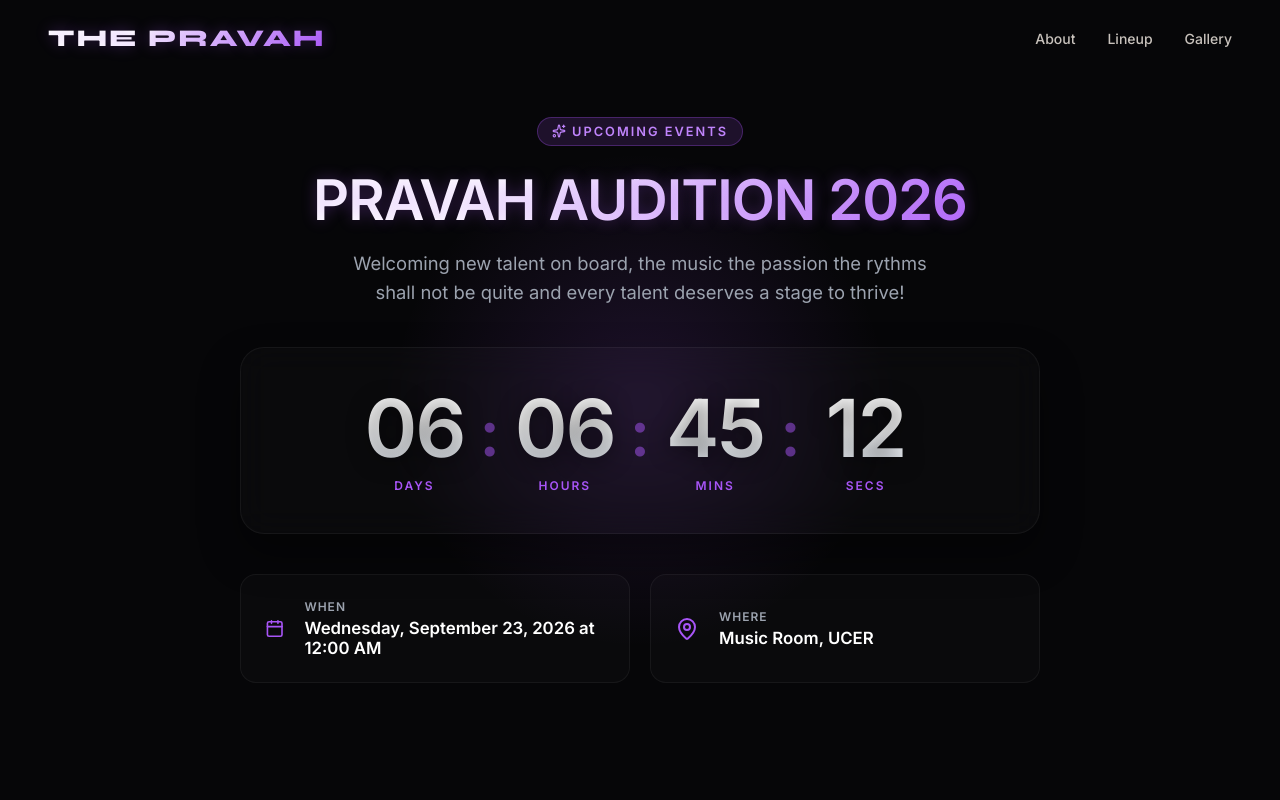
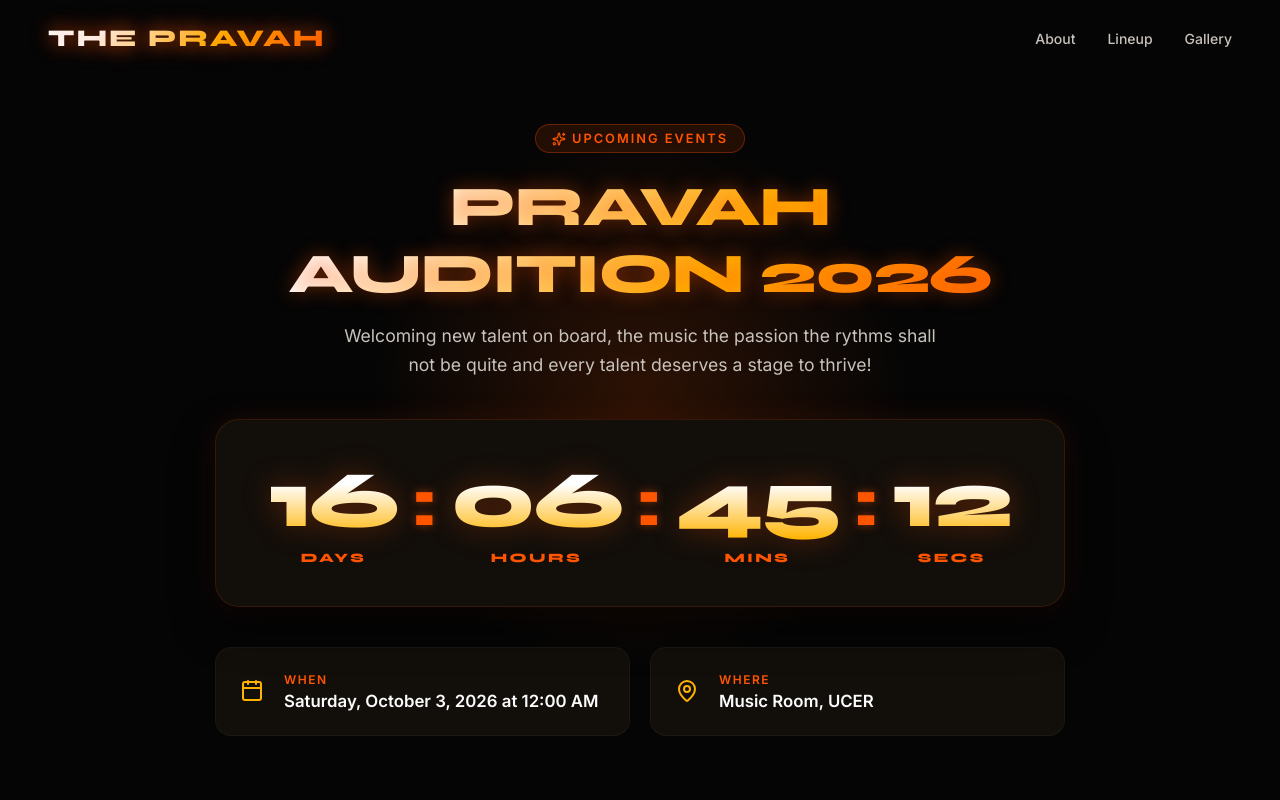
Before and after one commit to shaurya0002/project-x, a React (Vite) app: page /events in a window 1280 px wide. Shown: the top 800 px of the page. Built offline with nearby package versions, Linux system fonts and the light colour scheme.

Commit message:
Changed font color on navbar footer and event tab

```diff
--- a/src/components/Footer.css
+++ b/src/components/Footer.css
@@ -28,10 +28,15 @@
   font-family: var(--font-display);
   font-size: 28px;
   font-weight: 800;
-  color: var(--accent-gold);
+  background: linear-gradient(135deg, var(--accent-gold) 30%, var(--accent-orange) 100%);
+  -webkit-background-clip: text;
+  background-clip: text;
+  -webkit-text-fill-color: transparent;
+  filter: drop-shadow(0 0 12px rgba(255, 85, 0, 0.4));
   letter-spacing: 2.5px;
   margin-bottom: 4px;
 }
+
 
 .footer-tagline {
   font-family: var(--font-body);
--- a/src/components/Navbar.css
+++ b/src/components/Navbar.css
@@ -37,10 +37,19 @@
   font-size: 24px;
   font-weight: 800;
   letter-spacing: 2px;
-  color: var(--accent-gold);
+  background: linear-gradient(135deg, var(--accent-gold) 30%, var(--accent-orange) 100%);
+  -webkit-background-clip: text;
+  background-clip: text;
+  -webkit-text-fill-color: transparent;
+  filter: drop-shadow(0 0 10px rgba(255, 85, 0, 0.4));
   text-decoration: none;
   transition: var(--transition-smooth);
 }
+
+.nav-brand-link:hover .nav-logo {
+  filter: drop-shadow(0 0 18px rgba(255, 85, 0, 0.8)) drop-shadow(0 0 25px rgba(255, 179, 0, 0.5));
+}
+
 
 
 
--- a/src/pages/Events.css
+++ b/src/pages/Events.css
@@ -1,25 +1,25 @@
 .events-page {
-  background: #060608;
-  color: #ffffff;
+  background: var(--bg-primary);
+  color: var(--text-main);
   min-height: 100vh;
   display: flex;
   align-items: center;
   justify-content: center;
-  padding: 40px 20px;
-  font-family: 'Outfit', 'Inter', sans-serif;
+  padding: 120px 20px 60px 20px;
+  font-family: var(--font-body);
   position: relative;
   overflow: hidden;
 }
 
-/* Ambient neon background glow */
+/* Ambient volcanic background glow */
 .glow-bg {
   position: absolute;
   top: 50%;
   left: 50%;
   transform: translate(-50%, -50%);
-  width: 500px;
-  height: 500px;
-  background: radial-gradient(circle, rgba(168, 85, 247, 0.15) 0%, rgba(0,0,0,0) 70%);
+  width: 550px;
+  height: 550px;
+  background: radial-gradient(circle, rgba(255, 85, 0, 0.16) 0%, rgba(0,0,0,0) 70%);
   z-index: 1;
   pointer-events: none;
 }
@@ -28,7 +28,7 @@
   position: relative;
   z-index: 2;
   width: 100%;
-  max-width: 800px;
+  max-width: 850px;
   text-align: center;
   display: flex;
   flex-direction: column;
@@ -44,49 +44,52 @@
   display: inline-flex;
   align-items: center;
   gap: 6px;
-  background: rgba(168, 85, 247, 0.15);
-  border: 1px solid rgba(168, 85, 247, 0.3);
-  color: #c084fc;
+  background: rgba(255, 85, 0, 0.12);
+  border: 1px solid rgba(255, 85, 0, 0.3);
+  color: var(--accent-orange);
+  font-family: var(--font-body);
   font-size: 0.8rem;
   font-weight: 700;
   letter-spacing: 2px;
-  padding: 6px 14px;
+  padding: 6px 16px;
   border-radius: 50px;
   margin-bottom: 20px;
   text-transform: uppercase;
 }
 
 .event-title {
+  font-family: var(--font-display);
   font-size: 3.5rem;
-  font-weight: 800;
+  font-weight: 900;
   letter-spacing: -1px;
   margin-bottom: 15px;
 }
 
 .glow-text {
-  text-shadow: 0 0 15px rgba(168, 85, 247, 0.3);
-  background: linear-gradient(135deg, #fff 30%, #a855f7 100%);
+  text-shadow: 0 0 20px rgba(255, 85, 0, 0.4);
+  background: linear-gradient(135deg, #ffffff 20%, var(--accent-gold) 60%, var(--accent-orange) 100%);
   -webkit-background-clip: text;
-  background-clip: text; /* Standard property for compatibility */
+  background-clip: text;
   -webkit-text-fill-color: transparent;
 }
 
 .event-desc {
-  color: #9ca3af;
-  font-size: 1.15rem;
+  color: var(--text-muted);
+  font-family: var(--font-body);
+  font-size: 1.1rem;
   line-height: 1.6;
-  max-width: 600px;
+  max-width: 620px;
   margin: 0 auto;
 }
 
 /* Giant Countdown Timer */
 .timer-wrapper {
-  background: rgba(255, 255, 255, 0.02);
+  background: var(--bg-secondary);
   backdrop-filter: blur(16px);
-  border: 1px solid rgba(255, 255, 255, 0.05);
+  border: 1px solid rgba(255, 85, 0, 0.15);
   border-radius: 24px;
   padding: 40px 20px;
-  box-shadow: 0 20px 40px rgba(0, 0, 0, 0.4);
+  box-shadow: 0 20px 40px rgba(0, 0, 0, 0.6), 0 0 30px rgba(255, 85, 0, 0.1);
   animation: fadeInUp 1s ease;
 }
 
@@ -105,47 +108,53 @@
 }
 
 .timer-value {
+  font-family: var(--font-display);
   font-size: 5rem;
   font-weight: 800;
   letter-spacing: -2px;
   line-height: 1;
-  background: linear-gradient(180deg, #ffffff 40%, #e2e8f0 100%);
+  background: linear-gradient(180deg, #ffffff 30%, var(--accent-gold) 100%);
   -webkit-background-clip: text;
-  background-clip: text; /* Standard property for compatibility */
+  background-clip: text;
   -webkit-text-fill-color: transparent;
-  text-shadow: 0 4px 20px rgba(0,0,0,0.5);
+  filter: drop-shadow(0 0 15px rgba(255, 85, 0, 0.3));
 }
 
 .timer-divider {
+  font-family: var(--font-display);
   font-size: 4rem;
-  font-weight: 700;
-  color: rgba(168, 85, 247, 0.5);
+  font-weight: 800;
+  color: var(--accent-orange);
+  text-shadow: 0 0 10px rgba(255, 85, 0, 0.5);
   transform: translateY(-8px);
 }
 
 .timer-label {
-  color: #a855f7;
-  font-size: 0.75rem;
-  font-weight: 700;
-  letter-spacing: 2px;
+  font-family: var(--font-display);
+  color: var(--accent-orange);
+  font-size: 0.8rem;
+  font-weight: 800;
+  letter-spacing: 2.5px;
   margin-top: 10px;
 }
 
 .timer-tba {
-  background: rgba(255, 255, 255, 0.02);
+  background: var(--bg-secondary);
   backdrop-filter: blur(16px);
-  border: 1px dashed rgba(255, 255, 255, 0.1);
+  border: 1px dashed rgba(255, 85, 0, 0.2);
   border-radius: 24px;
   padding: 50px;
 }
 
 .timer-tba h2 {
+  font-family: var(--font-display);
   font-size: 1.8rem;
+  color: var(--accent-gold);
   margin-bottom: 10px;
 }
 
 .timer-tba p {
-  color: #9ca3af;
+  color: var(--text-muted);
 }
 
 /* Event Metadata Card */
@@ -158,22 +167,23 @@
 }
 
 .meta-item {
-  background: rgba(255, 255, 255, 0.02);
-  border: 1px solid rgba(255, 255, 255, 0.05);
+  background: var(--bg-secondary);
+  border: 1px solid rgba(255, 255, 255, 0.04);
   border-radius: 16px;
   padding: 24px;
   display: flex;
   align-items: center;
   gap: 20px;
-  transition: border-color 0.3s;
+  transition: border-color 0.3s ease, box-shadow 0.3s ease;
 }
 
 .meta-item:hover {
-  border-color: rgba(168, 85, 247, 0.2);
+  border-color: var(--accent-orange);
+  box-shadow: 0 0 15px rgba(255, 85, 0, 0.2);
 }
 
 .meta-icon {
-  color: #a855f7;
+  color: var(--accent-gold);
 }
 
 .meta-text {
@@ -183,16 +193,19 @@
 }
 
 .meta-label {
+  font-family: var(--font-body);
   font-size: 0.75rem;
   font-weight: 700;
-  color: #9ca3af;
-  letter-spacing: 1px;
+  color: var(--accent-orange);
+  letter-spacing: 1.5px;
+  text-transform: uppercase;
 }
 
 .meta-value {
+  font-family: var(--font-body);
   font-size: 1.05rem;
   font-weight: 600;
-  color: #ffffff;
+  color: var(--text-main);
 }
 
 /* Animations */
--- a/src/pages/Events.jsx
+++ b/src/pages/Events.jsx
@@ -6,7 +6,7 @@ const EVENT_CONFIG = {
   title: "PRAVAH AUDITION 2026",
   description: "Welcoming new talent on board, the music the passion the rythms shall not be quite and every talent deserves a stage to thrive!",
   venue: "Music Room, UCER",
-  targetDate: "2026-09-23T00:00:00",
+  targetDate: "2026-10-03T00:00:00",
 };
 
 // Renamed from 'Event' to 'Events' to avoid browser clash
```
